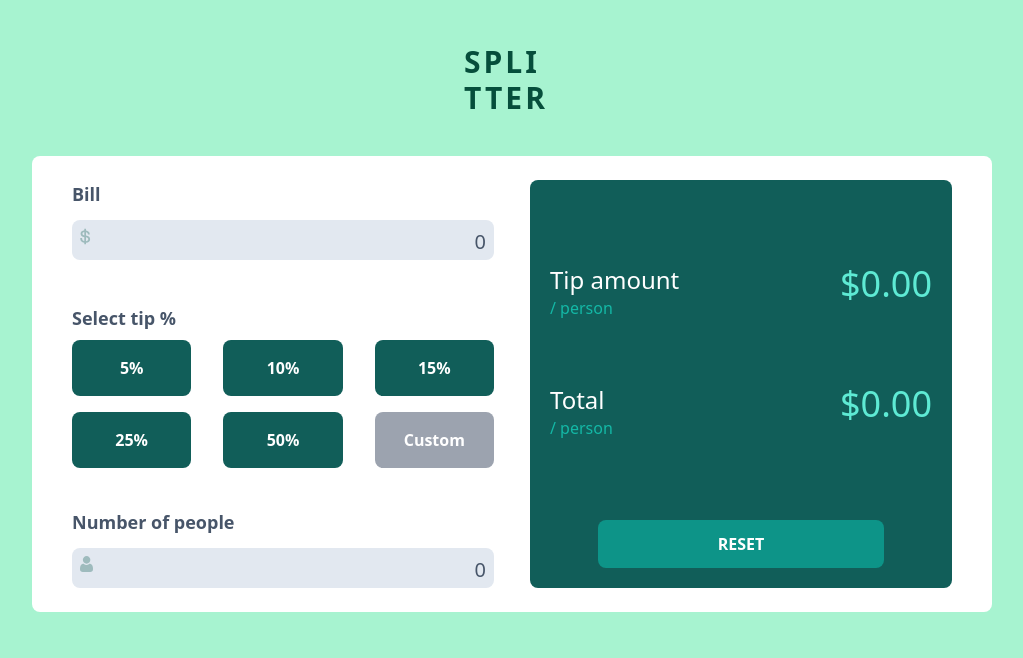
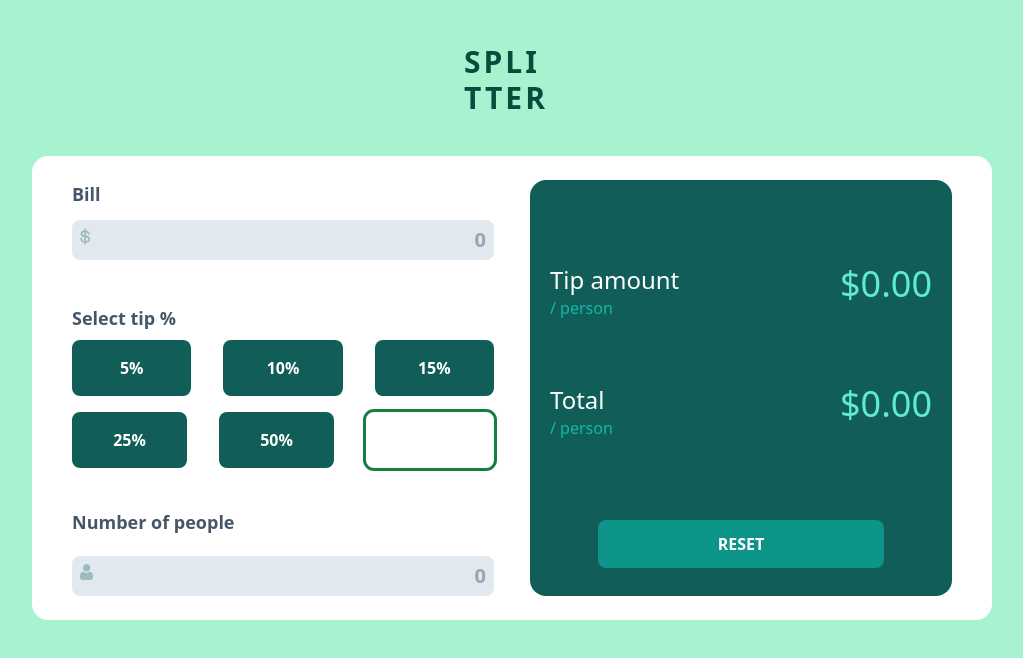
Before and after one commit to oseji/tip-calculator, a website: page index.html in a window 1280 px wide. Shown: the whole page, without its empty margins (128-1151 px from the left). Drawn offline with nearby package versions, Linux system fonts and the light colour scheme; files that its build step writes are made by us from their sources.

Commit message:
Add files via upload

```diff
--- a/index.html
+++ b/index.html
@@ -24,8 +24,7 @@
                 d="M6.016 16.328v-1.464c1.232-.08 2.22-.444 2.964-1.092.744-.648 1.116-1.508 1.116-2.58v-.144c0-.992-.348-1.772-1.044-2.34-.696-.568-1.708-.932-3.036-1.092V4.184c.56.144 1.012.4 1.356.768.344.368.516.816.516 1.344v.288h1.824v-.432c0-.448-.088-.876-.264-1.284a3.783 3.783 0 00-.744-1.116A4.251 4.251 0 007.54 2.9a5.324 5.324 0 00-1.524-.492V.872H4.288V2.36a5.532 5.532 0 00-1.416.324c-.448.168-.84.392-1.176.672-.336.28-.604.616-.804 1.008-.2.392-.3.844-.3 1.356v.144c0 .96.316 1.708.948 2.244.632.536 1.548.884 2.748 1.044v3.912c-.704-.16-1.248-.472-1.632-.936-.384-.464-.576-1.08-.576-1.848v-.288H.256v.576c0 .464.08.924.24 1.38.16.456.404.88.732 1.272.328.392.744.728 1.248 1.008s1.108.476 1.812.588v1.512h1.728zM4.288 7.424c-.688-.128-1.164-.332-1.428-.612-.264-.28-.396-.644-.396-1.092 0-.464.176-.832.528-1.104.352-.272.784-.448 1.296-.528v3.336zm1.728 5.712V9.344c.768.128 1.328.328 1.68.6.352.272.528.688.528 1.248 0 .544-.196.984-.588 1.32-.392.336-.932.544-1.62.624z"
               />
             </svg>
-            <input class="bill-input" type="number" />
-            <p class="text-slate-600 text-xl">0</p>
+            <input class="bill-input" id="bill-value" placeholder="0" type="text" />
           </div>
         </div>
 
@@ -33,21 +32,26 @@
           <h1 class="buttons-headings">Select tip %</h1>
           <div class="tips">
             <div class="flex mb-4">
-              <button class="btn-number mr-8">5%</button>
-              <button class="btn-number mr-8">10%</button>
-              <button class="btn-number">15%</button>
+              <button class="btn-number mr-8" id="five">5%</button>
+              <button class="btn-number mr-8" id="ten">10%</button>
+              <button class="btn-number" id="fifteen">15%</button>
             </div>
 
             <div class="flex">
-              <button class="btn-number mr-8">25%</button>
-              <button class="btn-number mr-8">50%</button>
-              <button class="btn-custom">Custom</button>
+              <button class="btn-number mr-8" id="twenty-five">25%</button>
+              <button class="btn-number mr-8" id="fifty">50%</button>
+              <!--<button class="btn-custom" id="custom">Custom</button>-->
+              <input type="number" class="custom-input" />
             </div>
           </div>
         </div>
 
         <div class="people">
-          <h1 class="buttons-headings">Number of people</h1>
+          <div class="flex justify-between">
+            <h1 class="buttons-headings">Number of people</h1>
+            <h1 class="hidden text-lg font-semibold mb-2s text-red-600">Can't be zero</h1>
+          </div>
+
           <div class="bill-display">
             <svg xmlns="http://www.w3.org/2000/svg" width="13" height="16">
               <path
@@ -55,8 +59,7 @@
                 d="M9.573 7.729c.406 0 .784.07 1.126.209.342.14.639.33.881.569.232.227.438.503.614.82a5.1 5.1 0 01.407.949c.097.312.178.654.242 1.016.062.359.105.699.126 1.011.02.307.031.624.031.945 0 .836-.259 1.512-.768 2.01-.504.492-1.17.742-1.98.742H2.748c-.81 0-1.477-.25-1.98-.742C.259 14.76 0 14.084 0 13.248c0-.322.01-.64.032-.945.02-.312.063-.652.126-1.01.063-.363.144-.705.242-1.017.1-.323.238-.643.407-.948.176-.318.382-.594.613-.821.243-.238.54-.43.882-.57.342-.138.72-.208 1.125-.208.16 0 .313.067.61.265.183.123.397.264.636.421.204.134.48.259.822.372.333.11.671.167 1.005.167a3.19 3.19 0 001.006-.167c.341-.113.618-.238.822-.372l.636-.42c.296-.2.45-.266.61-.266zM6.598 0C7.63 0 8.522.38 9.252 1.129s1.1 1.666 1.1 2.724c0 1.06-.37 1.976-1.1 2.725-.73.75-1.623 1.13-2.654 1.13-1.03 0-1.924-.38-2.653-1.13-.73-.749-1.1-1.666-1.1-2.725 0-1.058.37-1.975 1.1-2.724C4.675.379 5.567 0 6.598 0z"
               />
             </svg>
-            <input class="bill-input" type="number" />
-            <p class="text-slate-600 text-xl">0</p>
+            <input class="bill-input" placeholder="0" type="number" />
           </div>
         </div>
       </div>
@@ -78,8 +81,9 @@
           <p class="ml-auto text-4xl text-teal-300">$0.00</p>
         </div>
 
-        <button class="btn">RESET</button>
+        <button class="btn" id="reset">RESET</button>
       </div>
     </div>
+    <script src="index.js"></script>
   </body>
 </html>
--- a/input.css
+++ b/input.css
@@ -1,6 +1,14 @@
 @tailwind base;
 @tailwind components;
 @tailwind utilities;
+
+@layer utilities {
+  input[type="number"]::-webkit-inner-spin-button,
+  input[type="number"]::-webkit-outer-spin-button {
+    -webkit-appearance: none;
+    margin: 0;
+  }
+}
 
 .heading {
   @apply mx-auto mt-11 block w-24;
@@ -11,7 +19,7 @@
 }
 
 .main-body {
-  @apply bg-white w-9/12 mx-auto mt-10 px-10 py-6 rounded-lg block grid grid-cols-2 gap-9;
+  @apply bg-white w-9/12 mx-auto mt-10 px-10 py-6 rounded-2xl block grid grid-cols-2 gap-9;
 }
 
 .buttons {
@@ -27,11 +35,11 @@
 }
 
 .bill-display {
-  @apply bg-slate-200 mt-3 p-2 h-10 flex justify-between rounded-lg;
+  @apply bg-slate-200 mt-3 p-2 h-10 flex justify-between rounded-lg  hover:outline hover:outline-green-700 cursor-pointer;
 }
 
 .bill-input {
-  @apply bg-slate-200;
+  @apply bg-slate-200 w-9/12 outline-none text-end font-semibold text-xl text-teal-800;
 }
 
 .select-tip {
@@ -43,15 +51,21 @@
 }
 
 .btn-number {
-  @apply font-semibold bg-teal-800 hover:bg-teal-200 hover:text-teal-800 w-32 h-14 rounded-lg transition ease-in duration-300;
+  @apply font-semibold bg-teal-800 hover:bg-teal-300 hover:text-teal-800 w-32
+  h-14 rounded-lg transition ease-in duration-300;
 }
 
 .btn-custom {
-  @apply font-semibold bg-gray-400 w-32 h-14 rounded-lg;
+  @apply font-semibold bg-gray-400 w-32 h-14 hover:bg-gray-500 rounded-lg transition ease-in duration-300 flex;
+}
+
+.custom-input {
+  @apply font-semibold text-xl w-32 h-14 text-teal-800 p-4
+  text-end outline outline-green-700 rounded-lg;
 }
 
 .display {
-  @apply bg-teal-800 p-5 rounded-lg;
+  @apply bg-teal-800 p-5 rounded-2xl;
 }
 
 .display-section {
```
